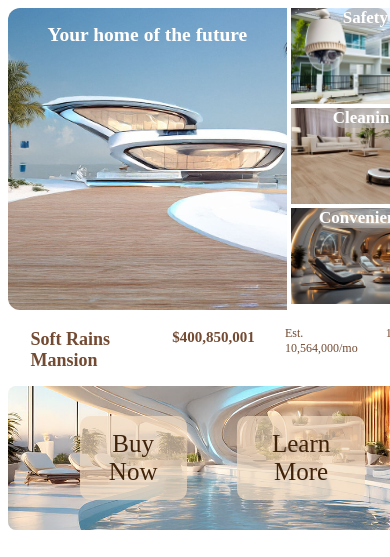
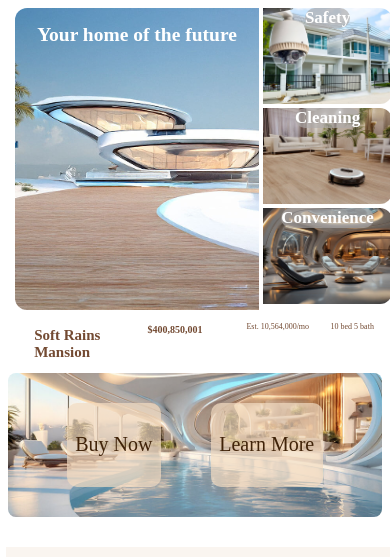
Before and after one commit to AidanHernandez/smart-home-content, a plain HTML site: page index.html in a window 390 px wide. Shown: the top 557 px of the page. Drawn offline with Linux system fonts and the light colour scheme; a web font is replaced by a local one.

Commit message:
Update index.css

```diff
--- a/css/index.css
+++ b/css/index.css
@@ -712,11 +712,12 @@ a.nav_elements{
         overflow-x: hidden;
     }
     header{
-        width: 110vw;
+        margin-left: 2%;
+        width: 100%;
     }
     header#home.flex{
         height: 20%;
-        width: 110vw;
+        width: 100%;
     }
     .header-left {
         height: 35.8vh;
@@ -742,7 +743,7 @@ a.nav_elements{
 
     header#price.flex_price{
         height: fit-content;
-        width: 115vw;
+        width: 100%;
     }
 
     .price_left{
@@ -755,31 +756,32 @@ a.nav_elements{
     h2.name{
         width: fit-content;
         height: 20%;
-        font-size: 18px;
+        font-size: 15px;
     }
     h3.money{
-        font-size: 15px;
+        font-size: 10px;
+        margin-right: 10%;
     }
     p.Est{
-        font-size: 12px;
+        font-size: 8px;
         margin-right: 10%;
     }
     p.bed_bath{
         /* margin-left: 10%; */
-        font-size: 12px;
+        font-size: 8px;
     }
 
     section#buy.img_buy{
-        width: 110vw;
+        width: 100%;
     }
 
     button.now{
-        font-size: 25px;
+        font-size: 20px;
         width: 25%;
     }
 
     button.learn{
-        font-size: 25px;
+        font-size: 20px;
         width: 30%;
     }
 
```
